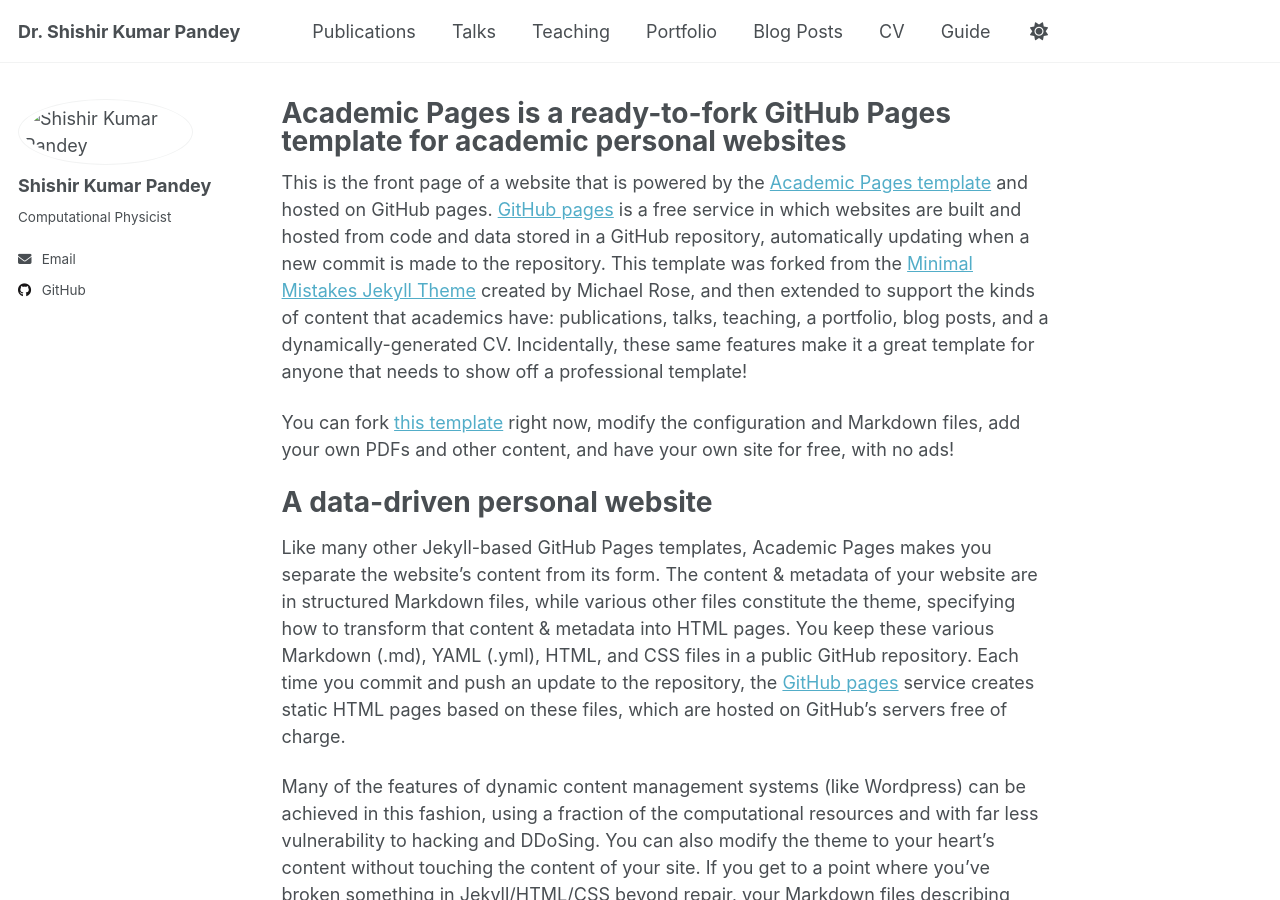
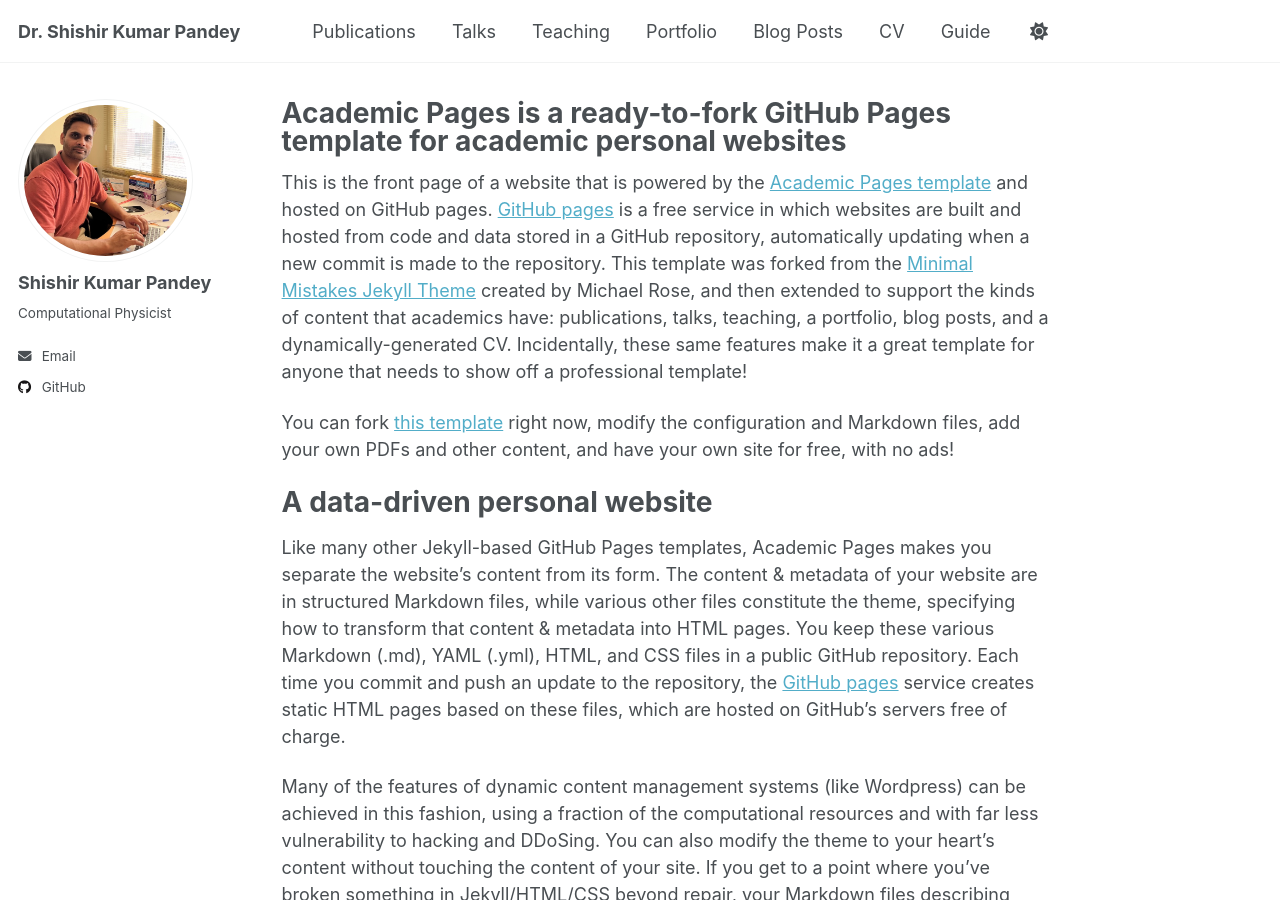
Before and after one commit to aroosh7/prof-website, a Jekyll site: the page built from _pages/about.md, in a window 1280 px wide and 900 px high. Built offline with Jekyll 4.4.1, drawn with Linux system fonts in a browser that asks for light colours; a script that is not in the unit is left out.

Commit message:
Update _config.yml

```diff
--- a/_config.yml
+++ b/_config.yml
@@ -22,7 +22,7 @@ repository               : "aroosh7/prof-website"
 #               Additional customization can be done by editing /_includes/author-profile.html
 author:
   # Biographic information
-  avatar           : "images/shishir.jpg"
+  avatar           : "shishir.jpg"
   name             : "Shishir Kumar Pandey"
   pronouns         : # example: "she/her"
   bio              : "Computational Physicist"
```
